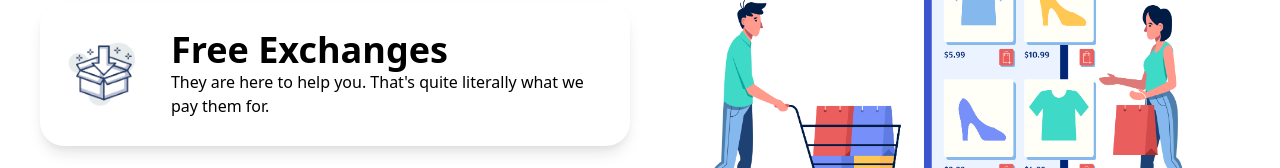
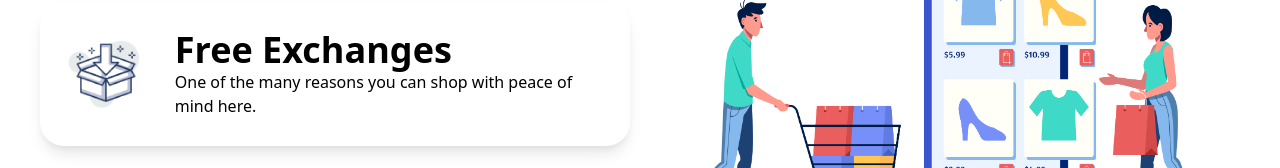
Before and after one commit to jbmakib/penguin-fashion, a plain HTML site: page index.html in a window 1280 px wide. Shown: the part 2153-2321 px from the top of the page. Drawn offline with nearby package versions, Linux system fonts and the light colour scheme.

Commit message:
bug fixed

```diff
--- a/index.html
+++ b/index.html
@@ -280,7 +280,7 @@
                 <div class="lg:pl-9 text-center lg:text-left">
                     <h1 class="text-4xl font-bold">Free Exchanges</h1>
                     <p>
-                        They are here to help you. That's quite literally what we pay them for.
+                        One of the many reasons you can shop with peace of mind here.
                     </p>
                 </div>
             </div>
```
